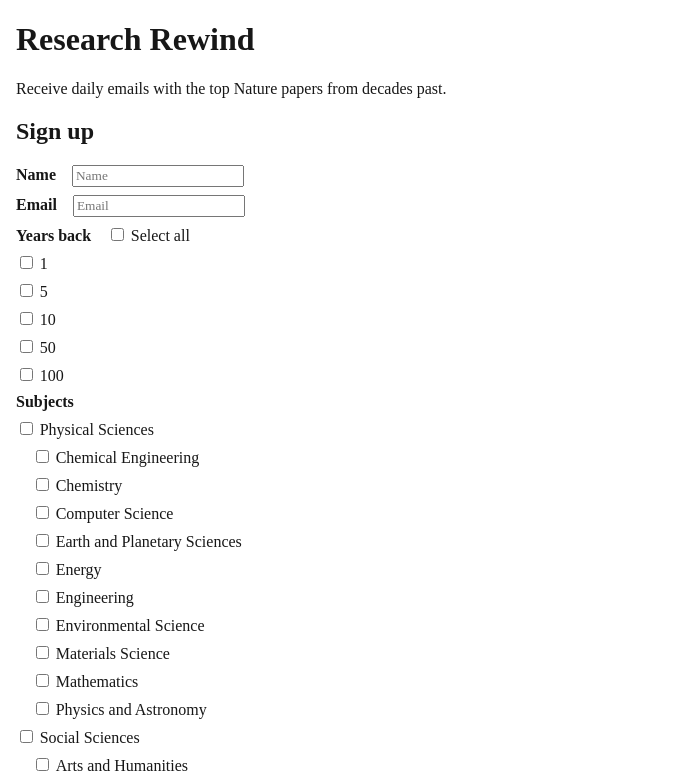
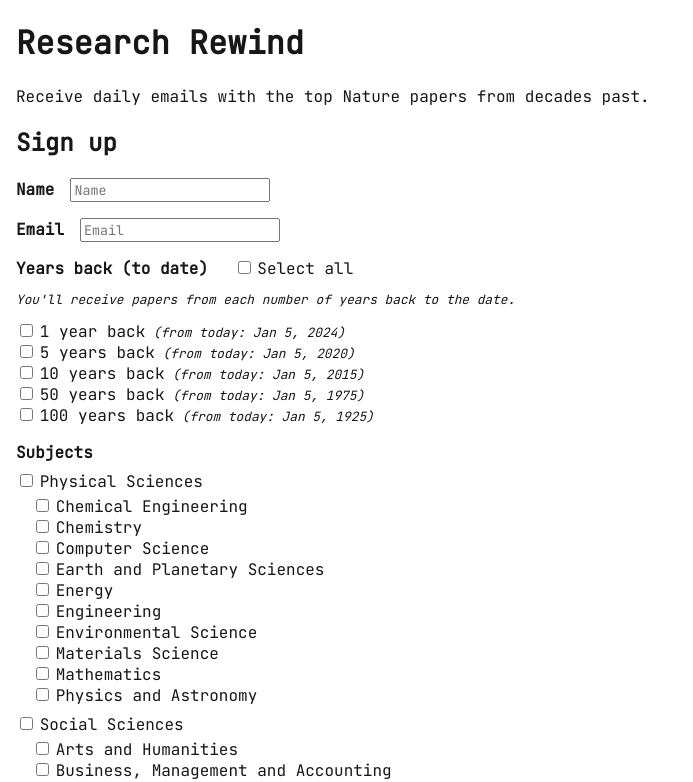
Before and after one commit to amulyagarimella/research-rewind, a Next.js app: page / in a window 1280 px wide. Shown: the top 782 px of the page, without its empty margins (0-693 px from the left). Built offline with nearby package versions, Linux system fonts and the light colour scheme; no server answers.

Commit message:
make form look nice

```diff
--- a/src/app/form.tsx
+++ b/src/app/form.tsx
@@ -1,5 +1,6 @@
 import { useState } from 'react';
 import { useForm, Controller } from 'react-hook-form';
+import { DateTime } from 'luxon';
 
 interface Subject {
   id: string;
@@ -100,7 +101,7 @@
 
   return (
     <form onSubmit={handleSubmit(onSubmit)}>
-      <div>
+      <div className="form">
         <label htmlFor="name" className="main">Name</label>
         <Controller
           name="name"
@@ -115,7 +116,7 @@
         />
       </div>
 
-      <div>
+      <div className="form">
         <label htmlFor="email" className="main">Email</label>
         <Controller
           name="email"
@@ -131,9 +132,8 @@
       </div>
 
 
-        <div>
-            <label className="main">Years back</label>
-            <label key="all">
+        <div className="form">
+            <label className="main">Years back (to date)</label> <label key="all">
                 <input
                 type="checkbox"
                 checked={selectAllIntervalsChecked}
@@ -147,6 +147,9 @@
                 />Select all
             </label>
 
+            <p className="description">You'll receive papers from each number of years back to the date.</p>
+
+
             {intervals.map((interval) => (
             <div key={interval}><label key={interval}>
                 <input
@@ -159,16 +162,19 @@
                     setValue("userIntervals", updatedIntervals);
                 }}
                 />
-                {interval}
+                {interval} {interval === 1 ? "year" : "years"} back
+                <span className="description"> (from today: {DateTime.now().minus({ years: interval }).toFormat("DD")})</span>
             </label>
+
             </div>
             ))}
+
         </div>
 
-      <div>
+      <div className="form">
         <label className="main">Subjects</label>
         {subjects.map((domain) => (
-          <div key={domain.id}>
+          <div key={domain.id} className="domain">
             <label>
               <input
                 type="checkbox"
@@ -177,7 +183,7 @@
               />
               {domain.display_name}
             </label>
-            <div style={{ marginLeft: "1em" }}>
+            <div style={{ marginLeft: "1em" }} className="subfield">
               {domain.fields.map((sub) => (
                 <div key={sub.id}>
                   <label>
--- a/src/app/globals.css
+++ b/src/app/globals.css
@@ -1,7 +1,7 @@
+@import url('https://fonts.googleapis.com/css?family=JetBrains+Mono&display=swap');
 @tailwind components;
 @tailwind utilities;
 
-@import url('https://fonts.googleapis.com/css?family=JetBrains+Mono&display=swap');
 
 :root {
   --background: #ffffff;
@@ -39,8 +39,16 @@
   margin-right: 0.5em;
 }
 
-div {
+div.form {
+  margin-top: 1em;
+}
+
+div.domain {
   margin-top: 0.5em;
+}
+
+div.subfield {
+  margin-top: 0.25em;
 }
 
 button {
@@ -59,3 +67,10 @@
 .thanks {
   color: green;
 }
+
+.description {
+  font-size: 0.8em;
+  font-weight: normal;
+  font-style: italic;
+  margin: none;
+}
--- a/src/app/page.tsx
+++ b/src/app/page.tsx
@@ -15,7 +15,7 @@
 export default function App() {
   return (
     <div>
-      <div className="flex flex-col items-center w-full max-w-md mx-auto overflow-hidden">
+      <div className="flex flex-col items-center w-full max-w-lg mx-auto overflow-hidden">
         <h1>Research Rewind</h1>
         <p>Receive daily emails with the top Nature papers from decades past.</p>
 
```
